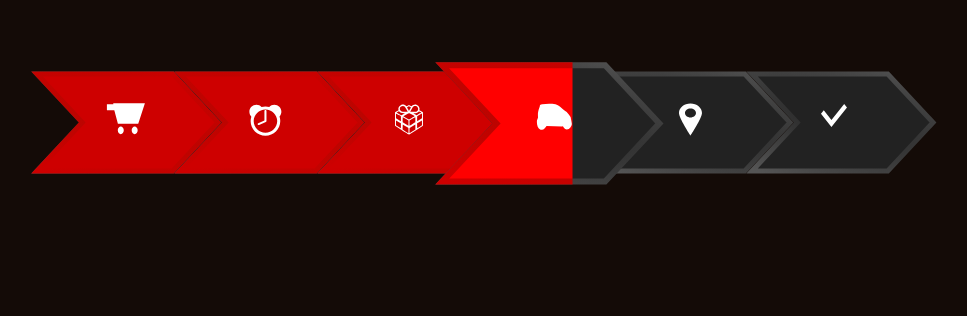
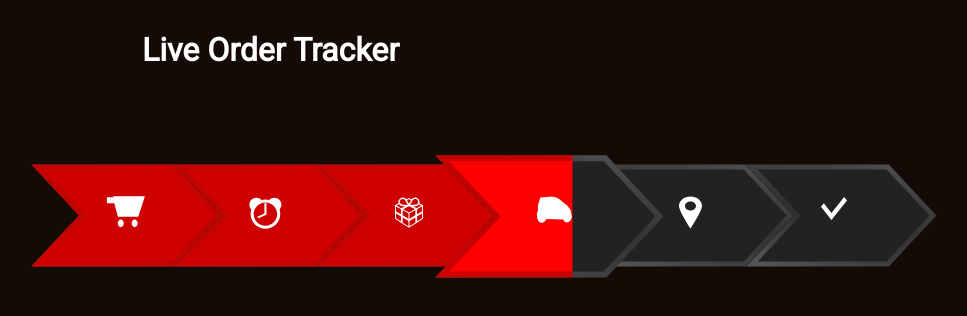
Before and after one commit to thiswallz/live-tracker, a website: page examples/index.html in a window 1280 px wide. Shown: the whole page, without its empty margins (86-1053 px from the left). Drawn offline with Linux system fonts and the light colour scheme.

Commit message:
docs: add usage

```diff
--- a/examples/index.html
+++ b/examples/index.html
@@ -5,18 +5,26 @@
   <meta charset="utf-8">
   <title>Usage example</title>
   <meta name="author" content="Mauricio Joost">
+  <link href='http://fonts.googleapis.com/css?family=Roboto' rel='stylesheet' type='text/css'>
   <style>
   body{
     background-color: #140b07;
+    color: white;
+    font-family: 'Roboto', sans-serif;
   }
   .container{
     width:100%;
     padding-top: 50px;
     text-align: center;
   }
+  h1{
+    padding:10px;
+    padding-left: 220px;
+  }
   </style>
 </head>
 <body>
+  <h1>Live Order Tracker</h1>
   <div class="container">
   </div>
 
--- a/package.json
+++ b/package.json
@@ -32,5 +32,8 @@
   "bugs": {
     "url": "https://github.com/thiswallz/live-tracker/issues"
   },
-  "homepage": "https://github.com/thiswallz/live-tracker#readme"
+  "homepage": "https://github.com/thiswallz/live-tracker#readme",
+  "dependencies": {
+    "westag-selecto": "^1.0.1"
+  }
 }
```
Also changed, not shown: bower.json (deleted, +0 -13 lines), README.md, demo.png (added).
